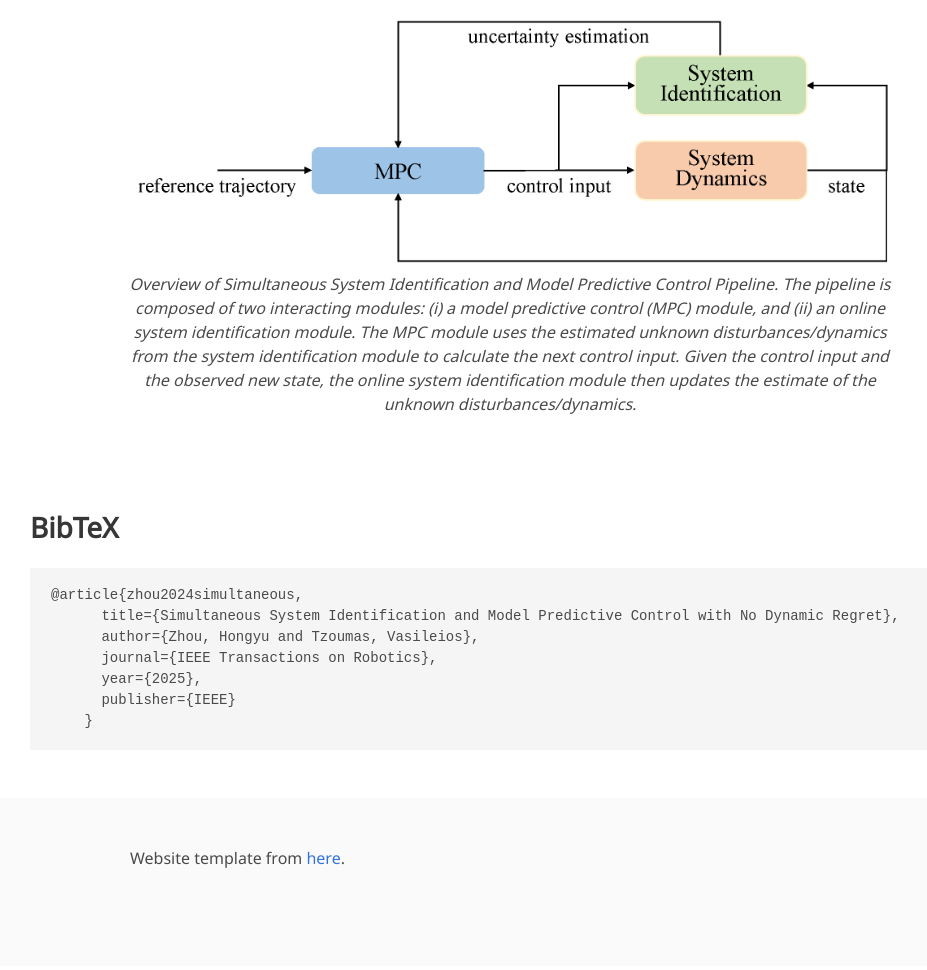
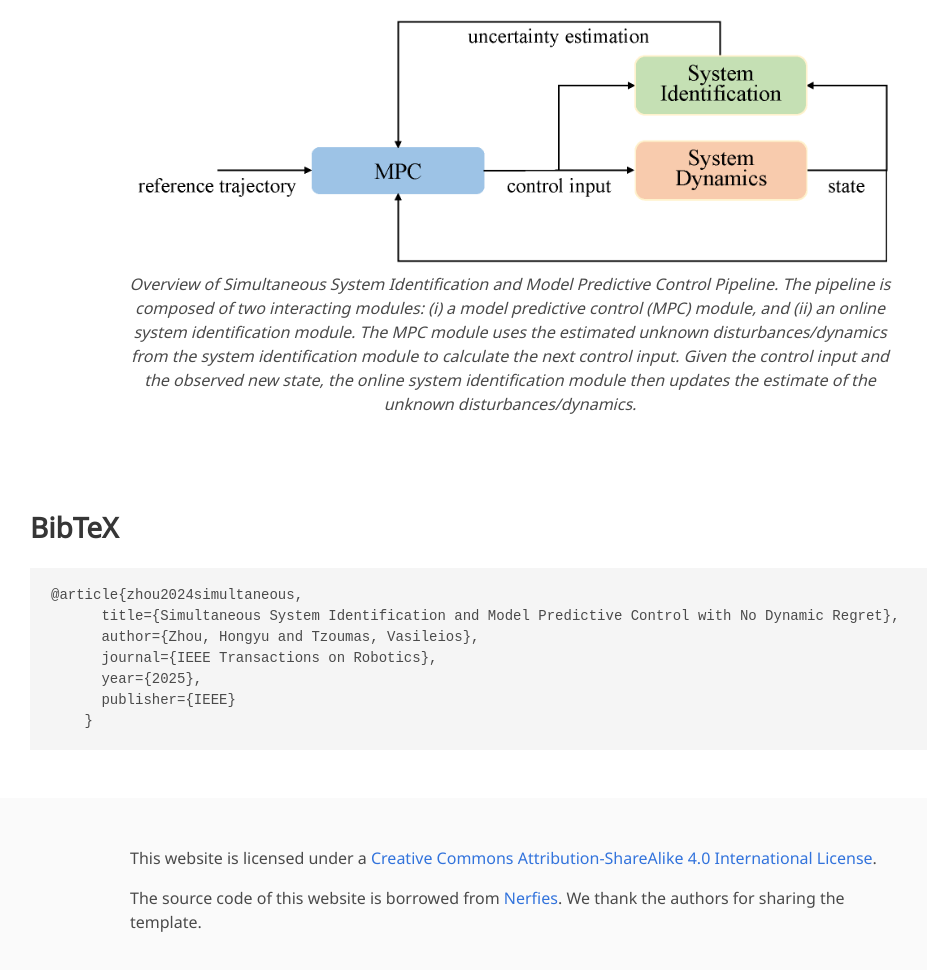
Before and after one commit to UM-iRaL/SSI-MPC-website, a plain HTML site: page index.html in a window 1280 px wide. Shown: the part 1769-2739 px from the top of the page, without its empty margins (130-1057 px from the left). Drawn offline with nearby package versions, Linux system fonts and the light colour scheme; some icons are missing; a web font is replaced by a local one.

Commit message:
Update index.html

```diff
--- a/index.html
+++ b/index.html
@@ -354,8 +354,14 @@
       <div class="column is-8">
         <div class="content">
           <p>
-            Website template from
-            <a href="https://github.com/nerfies/nerfies.github.io">here</a>.
+            This website is licensed under a
+            <a rel="license" href="http://creativecommons.org/licenses/by-sa/4.0/">
+            Creative Commons Attribution-ShareAlike 4.0 International License</a>.
+          </p>
+          <p>
+            The source code of this website is borrowed from
+            <a href="https://github.com/nerfies/nerfies.github.io">Nerfies</a>.
+            We thank the authors for sharing the template.
           </p>
         </div>
       </div>
```
